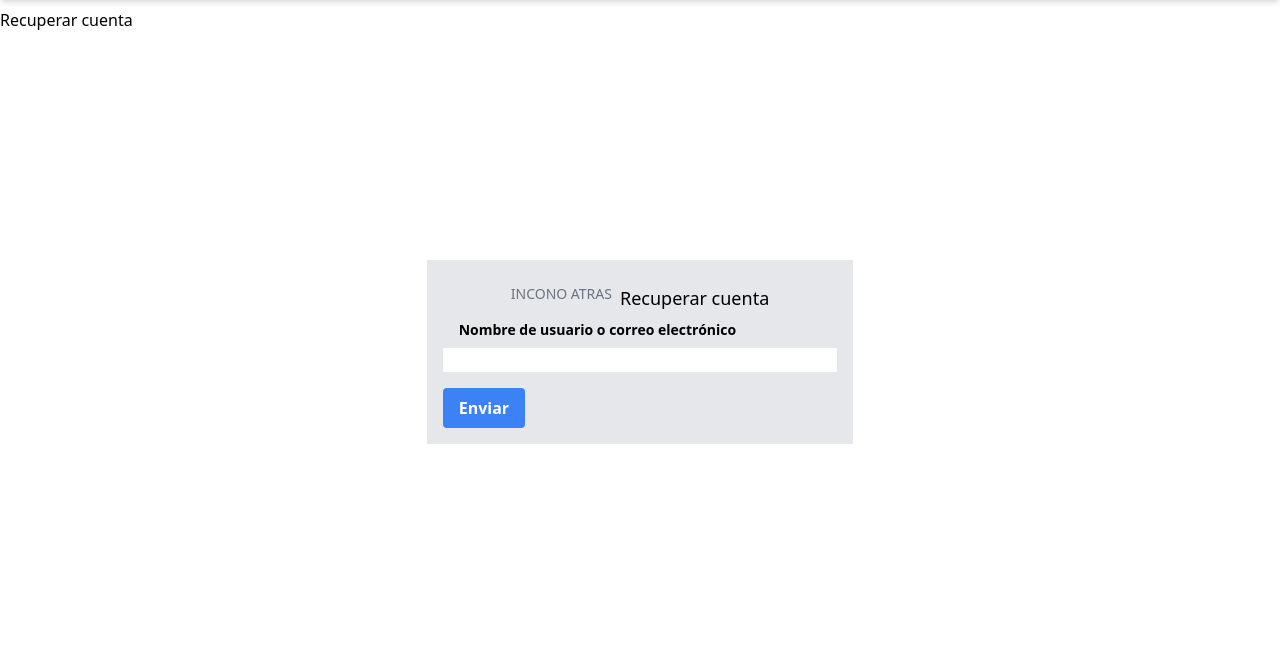
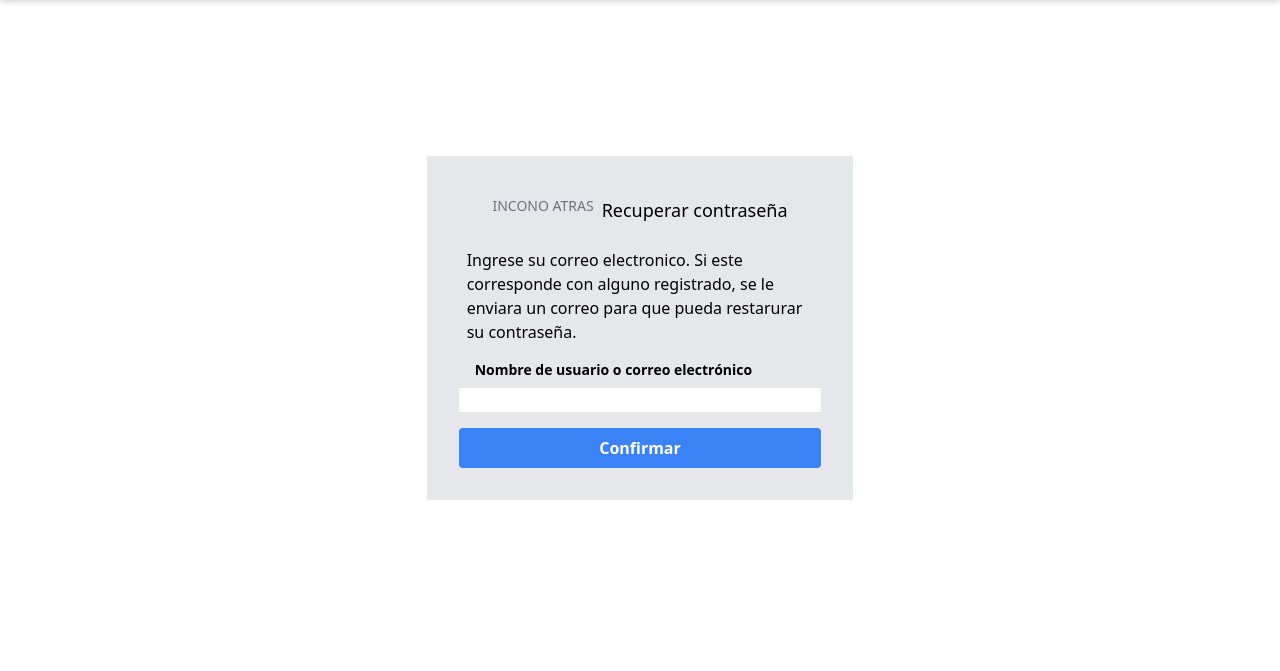
Before and after one commit to danielviei/tesis-django-app, a Django app: page /forgot-password/ in a window 1280 px wide. Shown: the part 60-731 px from the top of the page. Run offline with Django 5.2, Linux system fonts and the light colour scheme; some libraries are stand-ins or nearby versions.

Commit message:
chore: fixes some styles

```diff
--- a/project/project/templates/forgot_password.html
+++ b/project/project/templates/forgot_password.html
@@ -1,23 +1,25 @@
 {% extends 'layout.html' %}
 {% block content %}
-<h1>Recuperar cuenta</h1>
 <form method="post" class="w-full flex justify-center items-center h-[80vh]">
     {% csrf_token %}
-    <div class="w-full md:w-2/3 lg:w-1/3 bg-gray-200 p-4">
+    <div class="w-full md:w-2/3 lg:w-1/3 bg-gray-200 p-8">
         <div class="flex justify-center gap-2 py-2">
             <p class="text-sm text-gray-500">INCONO ATRAS</p>
-            <h1 class="text-lg">Recuperar cuenta</h1>
+            <h1 class="text-lg">Recuperar contraseña</h1>
         </div>
+        <p class="px-2 py-4">
+            Ingrese su correo electronico. Si este corresponde con alguno registrado, se le enviara un correo para que pueda restarurar su contraseña.
+        </p>
         <div class="flex mb-4 w-full">
             <div class="flex flex-col w-full">
                 <label for="id_email" class="ml-4 block text-sm font-bold mb-2">Nombre de usuario o correo electrónico</label>
                 {{ form.email }}
-        {% if form.email.errors %}
+                {% if form.email.errors %}
                 <div class="text-red-500 text-xs mt-2">{{ form.email.errors|join:", " }}</div>
                 {% endif %}
             </div>
         </div>
-        <button type="submit" class="bg-blue-500 hover:bg-blue-700 text-white font-bold py-2 px-4 rounded focus:outline-none focus:shadow-outline">Enviar</button>
+        <button type="submit" class="bg-blue-500 hover:bg-blue-700 text-white font-bold py-2 px-4 rounded focus:outline-none focus:shadow-outline w-full">Confirmar</button>
     </div>
 </form>
 {% endblock %}
```
Also changed, not shown: project/project/templates/login.html (+8 -1 lines), project/project/templates/reset_password.html (+4 -4 lines).
